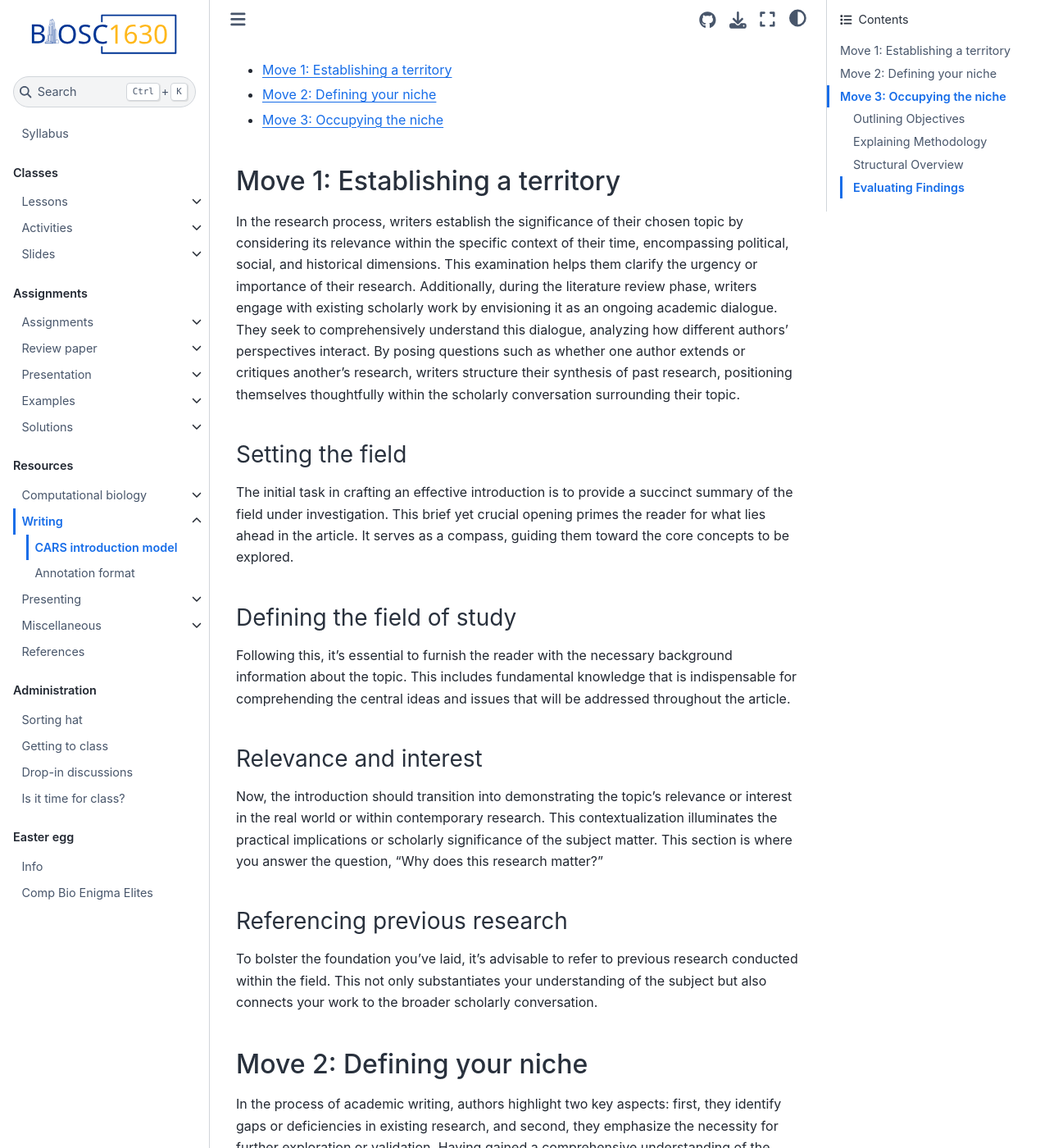
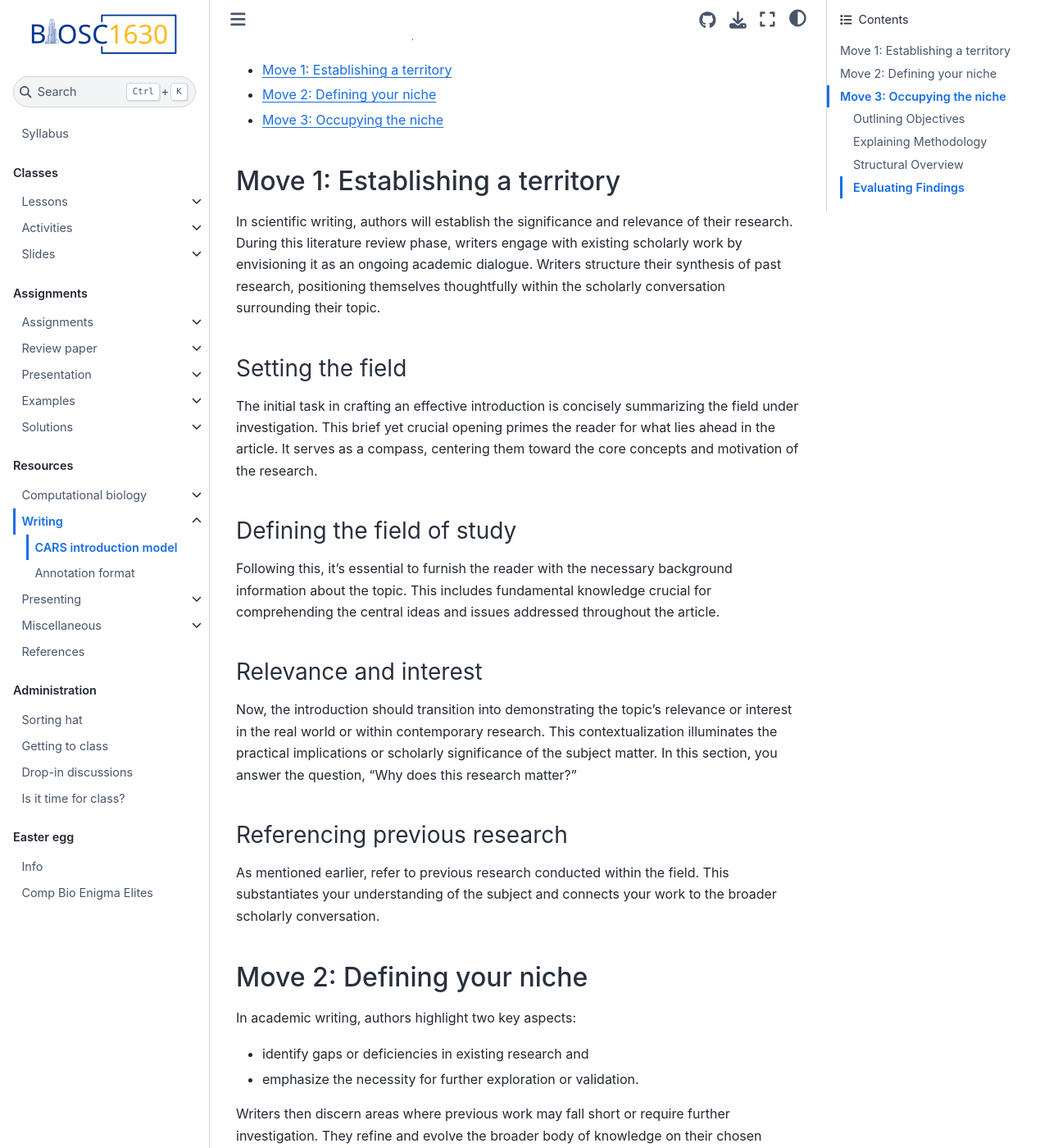
Before and after one commit to oasci/pitt-biosc1630-2023f, a Jupyter Book: the page built from book/resources/writing/cars-introduction-model.md, in a window 1280 px wide and 1400 px high, scrolled down 258 px. Shown: the whole window at 82% size. Built offline with Jupyter Book 1.0.4 settings and Sphinx 7.4.7 and the Sphinx Book theme 1.1.4, drawn with Linux system fonts in a browser that asks for light colours; pages that are not in the unit, such as notebooks, are missing from menus; some of the changed text lies outside the part shown.

Commit message:
refinement of CARS model

```diff
--- a/book/resources/writing/cars-introduction-model.md
+++ b/book/resources/writing/cars-introduction-model.md
@@ -5,7 +5,7 @@ Introductions must capture the research's essence while establishing significanc
 The Create a Research Space (CARS) model, developed by [John Swales](https://lsa.umich.edu/linguistics/people/faculty/professors-emeriti/jmswales.html), defines a strategic approach to writing introductions.
 A CARS introduction is a well-crafted roadmap that introduces the topic, establishes its relevance, positions it within existing research, and sets the stage for your unique contribution.
 
-It is broken into three moves discussed below.
+It is broken into three moves, discussed below.
 
 - [Move 1: Establishing a territory](cars-introduction:move-1)
 - [Move 2: Defining your niche](cars-introduction:move-2)
@@ -14,64 +14,81 @@ It is broken into three moves discussed below.
 (cars-introduction:move-1)=
 ## Move 1: Establishing a territory
 
-In the research process, writers establish the significance of their chosen topic by considering its relevance within the specific context of their time, encompassing political, social, and historical dimensions.
-This examination helps them clarify the urgency or importance of their research.
-Additionally, during the literature review phase, writers engage with existing scholarly work by envisioning it as an ongoing academic dialogue.
-They seek to comprehensively understand this dialogue, analyzing how different authors' perspectives interact.
-By posing questions such as whether one author extends or critiques another's research, writers structure their synthesis of past research, positioning themselves thoughtfully within the scholarly conversation surrounding their topic.
+In scientific writing, authors will establish the significance and relevance of their research.
+During this literature review phase, writers engage with existing scholarly work by envisioning it as an ongoing academic dialogue.
+Writers structure their synthesis of past research, positioning themselves thoughtfully within the scholarly conversation surrounding their topic.
 
 ### Setting the field
 
-The initial task in crafting an effective introduction is to provide a succinct summary of the field under investigation. This brief yet crucial opening primes the reader for what lies ahead in the article. It serves as a compass, guiding them toward the core concepts to be explored.
+The initial task in crafting an effective introduction is concisely summarizing the field under investigation.
+This brief yet crucial opening primes the reader for what lies ahead in the article.
+It serves as a compass, centering them toward the core concepts and motivation of the research.
 
 ### Defining the field of study
 
-Following this, it's essential to furnish the reader with the necessary background information about the topic. This includes fundamental knowledge that is indispensable for comprehending the central ideas and issues that will be addressed throughout the article.
+Following this, it's essential to furnish the reader with the necessary background information about the topic.
+This includes fundamental knowledge crucial for comprehending the central ideas and issues addressed throughout the article.
 
 ### Relevance and interest
 
-Now, the introduction should transition into demonstrating the topic's relevance or interest in the real world or within contemporary research. This contextualization illuminates the practical implications or scholarly significance of the subject matter. This section is where you answer the question, "Why does this research matter?"
+Now, the introduction should transition into demonstrating the topic's relevance or interest in the real world or within contemporary research.
+This contextualization illuminates the practical implications or scholarly significance of the subject matter.
+In this section, you answer the question, "Why does this research matter?"
 
 ### Referencing previous research
 
-To bolster the foundation you've laid, it's advisable to refer to previous research conducted within the field. This not only substantiates your understanding of the subject but also connects your work to the broader scholarly conversation.
+As mentioned earlier, refer to previous research conducted within the field.
+This substantiates your understanding of the subject and connects your work to the broader scholarly conversation.
 
 (cars-introduction:move-2)=
 ## Move 2: Defining your niche
 
-In the process of academic writing, authors highlight two key aspects: first, they identify gaps or deficiencies in existing research, and second, they emphasize the necessity for further exploration or validation. Having gained a comprehensive understanding of the ongoing scholarly conversation in their field, writers discern areas where previous work may fall short or require expansion. They actively engage in the academic discourse by articulating these limitations or research needs, thus contributing to the refinement and evolution of the broader body of knowledge on their chosen topic.
+In academic writing, authors highlight two key aspects:
+
+- identify gaps or deficiencies in existing research and
+- emphasize the necessity for further exploration or validation.
+
+Writers then discern areas where previous work may fall short or require further investigation.
+They refine and evolve the broader body of knowledge on their chosen topic.
 
 ### Making a Counter-Claim
 
-A pivotal step in a Swalesian introduction involves carving out a unique niche for your research. This can be accomplished by presenting a counter-claim or opposing viewpoint. By highlighting limitations or flaws in existing research, you pave the way for your own distinctive contribution to the field.
+A pivotal step in a Swalesian introduction involves carving out a unique niche for your research.
+This can be accomplished by presenting a counter-claim or opposing viewpoint.
+By highlighting limitations or flaws in existing research, you pave the way for your distinctive contribution to the field.
 
 ### Identifying a Research Gap
 
-Alternatively, you can establish your niche by identifying a deficiency in prior research. This approach emphasizes the uncharted territory you intend to explore, such as areas where little to no prior research has ventured.
+Alternatively, you can establish your niche by identifying a deficiency in prior research.
+This approach emphasizes the uncharted territory you intend to explore, such as areas with little prior research.
 
 ### Continuing the Inquiry
 
-Another option for carving out your niche is to propose building upon existing research. Acknowledge the conclusions drawn by previous scholars and then use a connector statement to bridge it with your own work. This demonstrates your commitment to extending the research tradition within the field.
+Another option for carving out your niche is to propose building upon existing research.
+Acknowledge the conclusions drawn by previous scholars and then use a connector statement to bridge it with your work.
+This demonstrates your commitment to extending the research within the field.
 
 (cars-introduction:move-3)=
 ## Move 3: Occupying the niche
 
 Writers show how their work resolves (or, in the case of a proposal, will resolve) the gap, shortcoming, or limitation in existing work or that it successfully extends or verifies past research.
-
-Imagine that you now have everyone's attention, and that you must explain to fellow scholars how your ideas will add or move the conversation forward.
+Imagine that you now have everyone's attention and must explain to fellow scholars how your ideas will add to or move the conversation forward.
 
 ### Outlining Objectives
 
-Clearly outlining the objectives of your research is crucial. This statement should articulate what your study aims to achieve and what the reader can expect to glean from your article.
+Clearly outlining the objectives of your research is crucial.
+This statement should articulate what your study aims to achieve and what the reader can expect to glean from your article.
 
 ### Explaining Methodology
 
-While a comprehensive explanation of your methodology is reserved for the body of the article, a succinct overview in the introduction provides the reader with a preliminary understanding of how you arrived at your conclusions.
+While a comprehensive explanation of your methodology is reserved for the body of the article, a brief overview in the introduction gives the reader a preliminary understanding of how you arrived at your conclusions.
 
 ### Structural Overview
 
-It's helpful to give the reader a glimpse of the article's organizational structure. Outlining the main sections and their sequence helps them anticipate the flow of information as they delve further into the article.
+It's helpful to give the reader a glimpse of the article's organizational structure.
+Outlining the main sections and their sequence helps them anticipate the flow of information as they delve further into the article.
 
 ### Evaluating Findings
 
-To conclude the introduction, offer a brief summary of your research findings. Additionally, discuss how these findings contribute to the existing body of knowledge and hint at potential avenues for future research that your work has uncovered.
+To conclude the introduction, offer a summary of your research findings.
+Additionally, discuss how these findings contribute to the existing body of knowledge and hint at potential avenues for future research that your work has uncovered.
```
